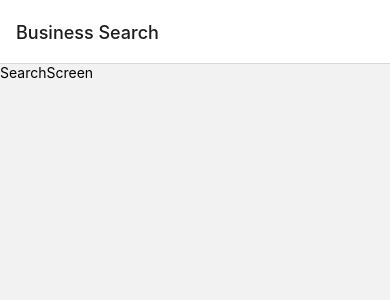
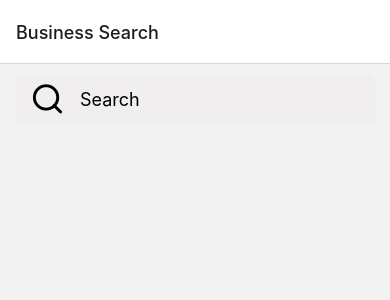
Before and after one commit to dedhack/food-app, a React Native app in the folder food/: screen / in a window 390 px wide. Shown: the top 300 px of the page. Built offline with nearby package versions, Linux system fonts and the light colour scheme.

Commit message:
created search bar

```diff
--- a/food/src/components/SearchBar.js
+++ b/food/src/components/SearchBar.js
@@ -1,12 +1,46 @@
-import { View, Text } from "react-native";
+import { View, Text, StyleSheet, TextInput } from "react-native";
 import React from "react";
 
-const SearchBar = () => {
+// components
+import { Feather } from "@expo/vector-icons";
+
+const SearchBar = ({ term, onTermChange, onTermSubmit }) => {
   return (
-    <View>
-      <Text>SearchBar</Text>
+    <View style={styles.backgroundStyle}>
+      <Feather name="search" style={styles.iconStyle} />
+      <TextInput
+        autoCapitalize="none"
+        autoCorrect={false}
+        style={styles.inputStyle}
+        placeholder="Search"
+        value={term}
+        onChangeText={onTermChange}
+        onEndEditing={onTermSubmit}
+      />
     </View>
   );
 };
 
+const styles = StyleSheet.create({
+  backgroundStyle: {
+    backgroundColor: "#F0EEEE",
+    height: 50,
+    borderRadius: 5,
+    marginHorizontal: 15,
+    flexDirection: "row",
+    marginTop: 10,
+  },
+  inputStyle: {
+    // borderColor: "black",
+    // borderWidth: 1,
+    flex: 1,
+    fontSize: 18,
+  },
+  iconStyle: {
+    fontSize: 35,
+    alignSelf: "center",
+    marginHorizontal: 15,
+  },
+});
+
 export default SearchBar;
--- a/food/src/screens/SearchScreen.js
+++ b/food/src/screens/SearchScreen.js
@@ -1,10 +1,19 @@
 import { View, Text } from "react-native";
-import React from "react";
+import React, { useState } from "react";
+
+import SearchBar from "../components/SearchBar";
 
 const SearchScreen = () => {
+  const [term, setTerm] = useState("");
+
   return (
     <View>
-      <Text>SearchScreen</Text>
+      <SearchBar
+        term={term}
+        onTermChange={(newTerm) => setTerm(newTerm)}
+        onTermSubmit={() => console.log("term was submitted")}
+      />
+      <Text>{term}</Text>
     </View>
   );
 };
```
Also changed, not shown: 1 other file (tests, documents, lock files or other folders).
